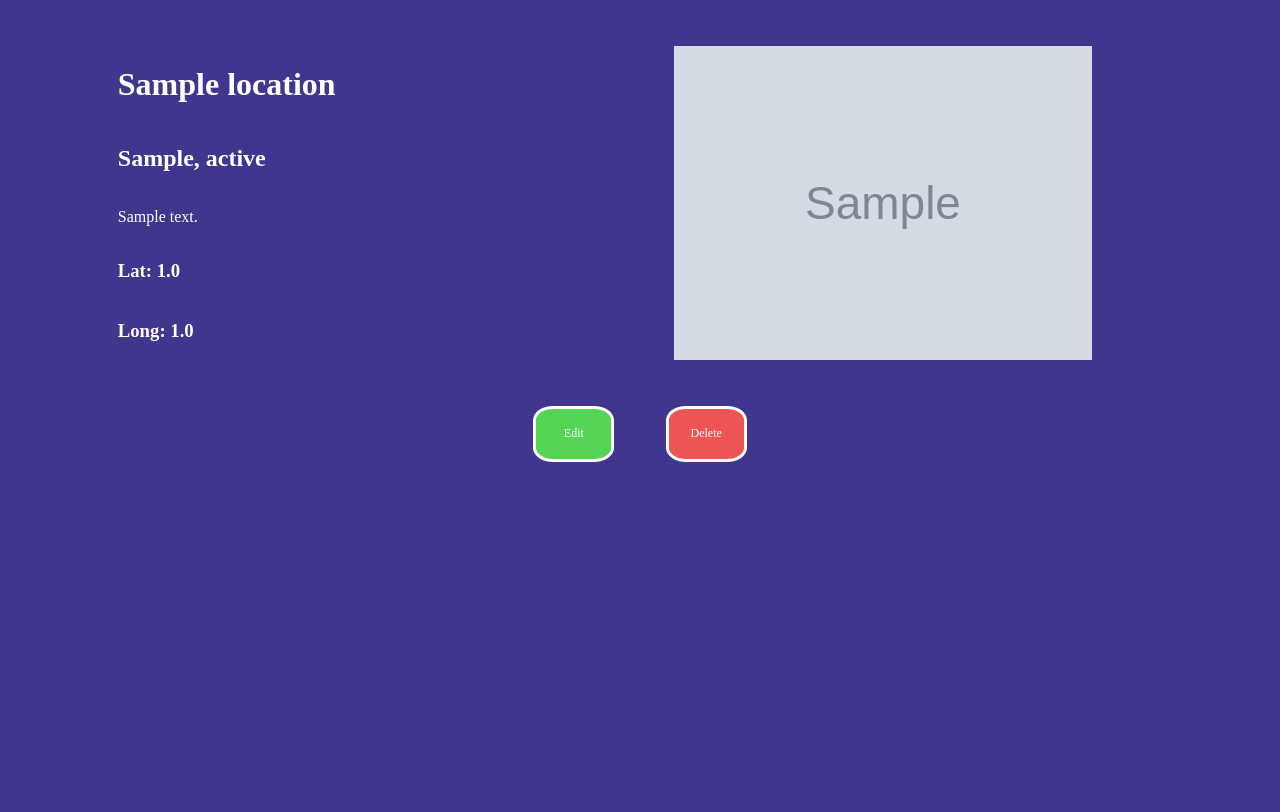
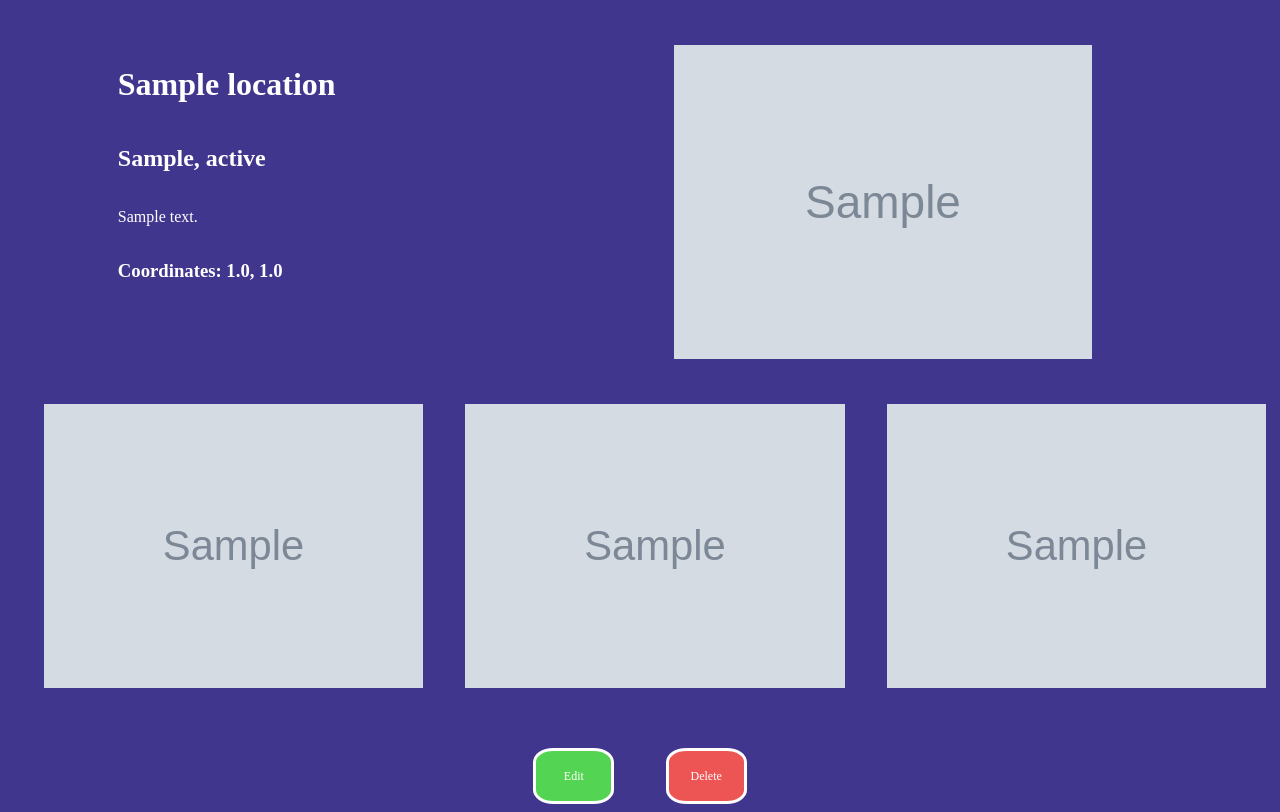
Before and after one commit to JCollinJones25/disclose, a Django app: page /locations/1 in a window 1280 px wide. Shown: the part 26-838 px from the top of the page. Before the commit the page ends 488 px from the top, so only its background shows below. Run offline with Django 4.2, Linux system fonts and the light colour scheme; tables that the repository leaves empty hold one stand-in row (values such as "Sample post"); grey boxes marked "Sample" are stand-in pictures.

Commit message:
more images added for location

```diff
--- a/main_app/models.py
+++ b/main_app/models.py
@@ -11,6 +11,11 @@ class Location(models.Model):
     description = models.TextField(max_length=700)
     lat = models.FloatField(max_length=100, default= 37.8393)
     lng = models.FloatField(max_length=100, default=86.27)
+    img2 = models.CharField(max_length=700, default="https://us.123rf.com/450wm/pavelstasevich/pavelstasevich1811/pavelstasevich181101028/112815904-no-image-available-icon-flat-vector-illustration.jpg?ver=6" )
+    img3 = models.CharField(max_length=700, default="https://us.123rf.com/450wm/pavelstasevich/pavelstasevich1811/pavelstasevich181101028/112815904-no-image-available-icon-flat-vector-illustration.jpg?ver=6")
+    img4 = models.CharField(max_length=700, default="https://us.123rf.com/450wm/pavelstasevich/pavelstasevich1811/pavelstasevich181101028/112815904-no-image-available-icon-flat-vector-illustration.jpg?ver=6")
+
+
 
     def __str__(self):
         return self.name
--- a/main_app/static/scripts/app.js
+++ b/main_app/static/scripts/index.js
@@ -1,4 +1,5 @@
-console.log("hello world from app.js");
+console.log("hello world from index.js");
+
 
 function initMap() {
   const options = {
@@ -10,4 +11,5 @@ function initMap() {
   };
   const map = new google.maps.Map(document.getElementById("map"), options);
 }
-initMap();
+
+window.initMap = initMap;
--- a/main_app/static/styles/main.css
+++ b/main_app/static/styles/main.css
@@ -163,6 +163,28 @@ nav {
 
 }
 
+.location-img-other {
+    width: 100%;
+    height: 25%;
+    display: flex;
+    justify-content: space-evenly;
+    align-items: center;
+    padding: 15px;
+    margin: auto;
+}
+
+.other-img {
+    width: 30%;
+    height: 30%;
+    object-fit: cover;
+    display: flex;
+    justify-content: center;
+    align-items: center;
+    padding: 15px;
+    margin: auto;
+
+}
+
 .location-img img {
     width: 75%;
     height: 60%;
--- a/main_app/templates/location_detail.html
+++ b/main_app/templates/location_detail.html
@@ -8,13 +8,17 @@
         <h1>{{location.name}}</h1>
         <h2>{{location.city}}, {{location.state}}</h2>
         <p>{{location.description}}</p>
-        <h3>Lat: {{location.lat}}</h3>
-        <h3>Long: {{location.lng}}</h3>
+        <h3>Coordinates: {{location.lat}}, {{location.lng}}</h3>
     </div>
     <div class="location-img">
         <img src='{{location.img}}' alt='{{location.name}}'/>
     </div>
 </div>
+    <div class="location-img-other">
+        <img class="other-img" src='{{location.img2}}' alt='{{location.name}}'/>
+        <img class="other-img" src='{{location.img3}}' alt='{{location.name}}'/>
+        <img class="other-img" src='{{location.img4}}' alt='{{location.name}}'/>
+    </div>
 <div class="buttons">
     <a href="/locations/{{location.id}}/update">
         <div class='green'>
--- a/main_app/views.py
+++ b/main_app/views.py
@@ -30,14 +30,14 @@ class LocationDetail(DetailView):
 
 class LocationCreate(CreateView):
     model = Location
-    fields = ['name', 'city', 'state', 'img', 'description', 'lat', 'lng']
+    fields = ['name', 'city', 'state', 'img', 'description', 'lat', 'lng', 'img2', 'img3', 'im4']
     template_name = 'location_create.html'
     def get_success_url(self):
         return reverse('location_detail', kwargs={'pk': self.object.pk})
 
 class LocationUpdate(UpdateView):
     model = Location
-    fields = ['name', 'city', 'state', 'img', 'description', 'lat', 'lng']
+    fields = ['name', 'city', 'state', 'img', 'description', 'lat', 'lng', 'img2', 'img3', 'im4']
     template_name = 'location_update.html'
     def get_success_url(self):
         return reverse('location_detail', kwargs={'pk': self.object.pk})
```
Also changed, not shown: main_app/templates/home.html (+3 -6 lines), main_app/migrations/0005_location_img2_location_img3_location_img4.py (added).
